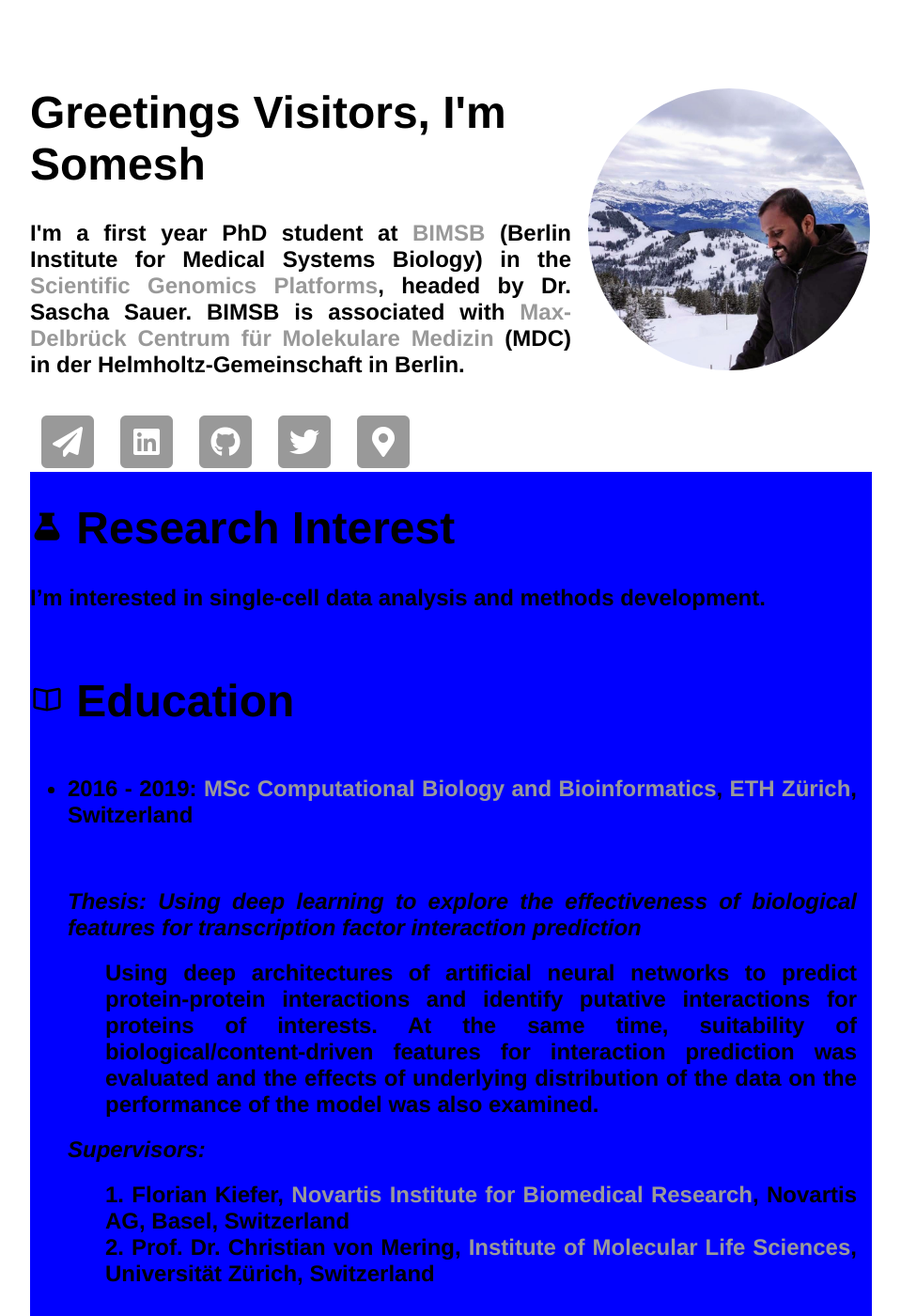
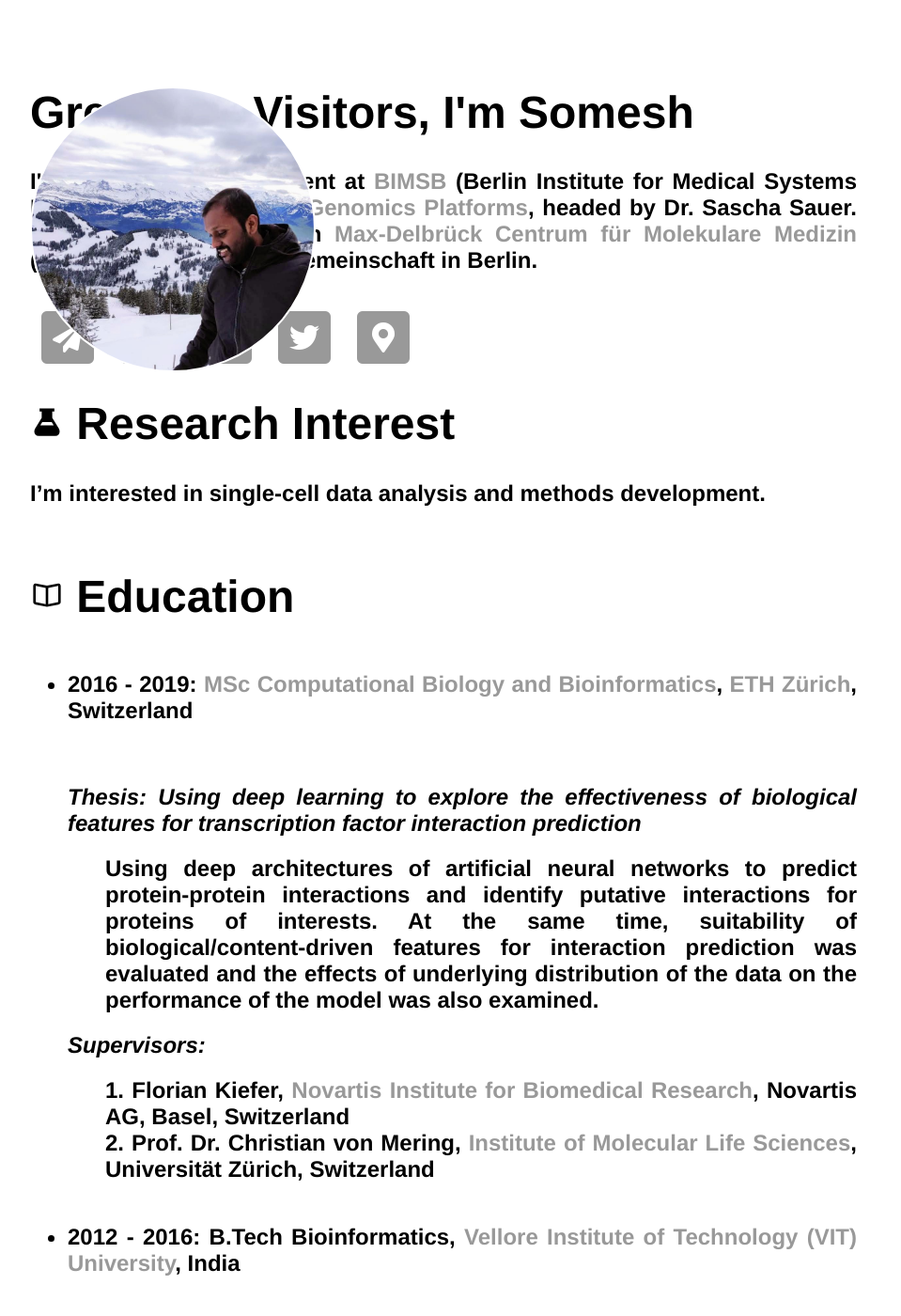
Before and after one commit to saisomesh2594/saisomesh2594.github.io, a Jekyll site: the page built from index.html, in a window 1280 px wide and 1400 px high. Shown: the whole window at 94% size, without its empty margins (160-1119 px from the left). Built offline with Jekyll 4.4.1, drawn with Linux system fonts in a browser that asks for light colours.

Commit message:
Update main.css

```diff
--- a/css/main.css
+++ b/css/main.css
@@ -84,14 +84,10 @@ footer {
 }
 
 #text-container {
-  display: flex;
-  flex-flow: column nowrap;
-  justify-content: space-between;
-}
-
-#main-container {
-	overflow: auto;
-	background: BLUE;
+	position: fixed;
+	display: flex;
+  	flex-flow: column nowrap;
+  	justify-content: space-between;
 }
 
 article {
@@ -100,6 +96,7 @@ article {
 }
 
 #dp-container {
+	position: fixed;
   padding-top: 2rem;
 }
 
```
